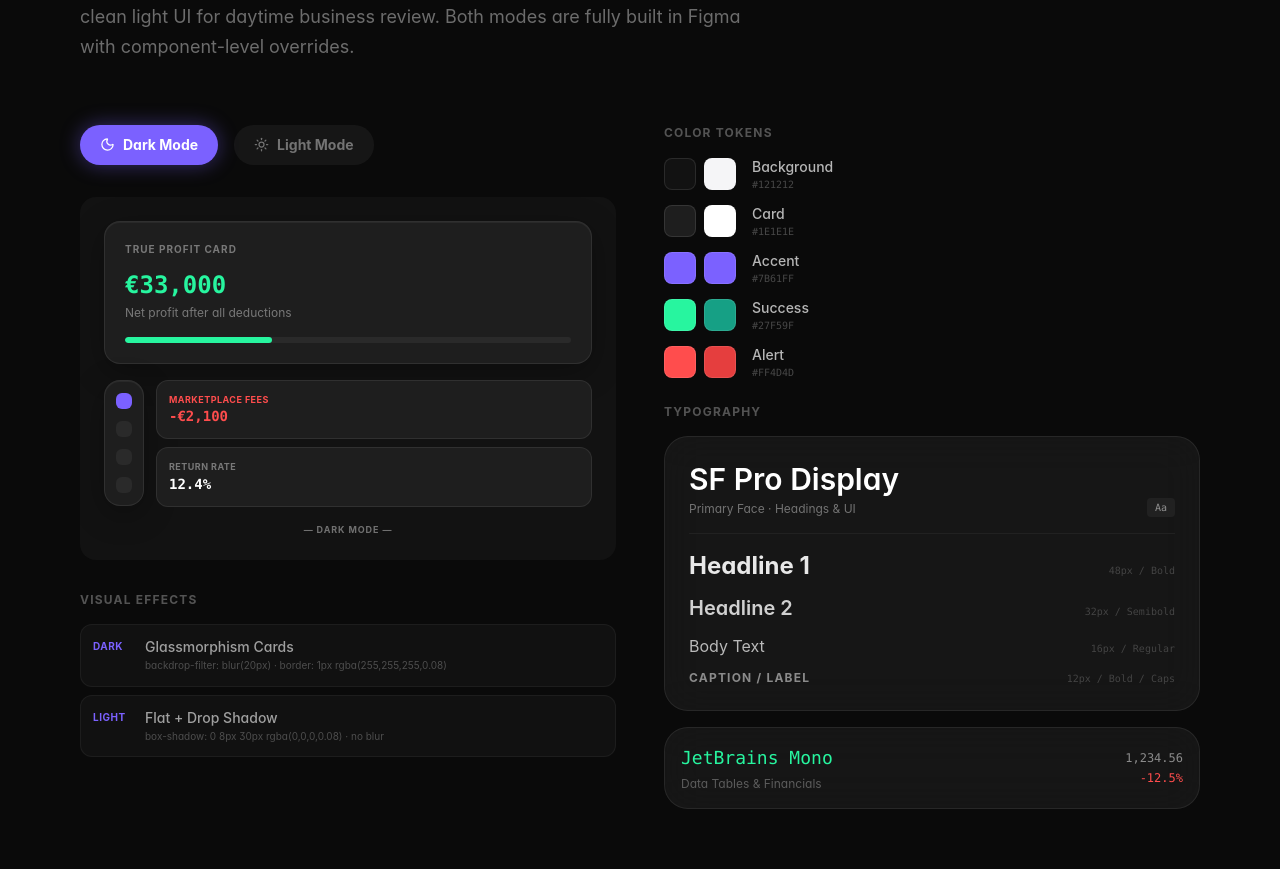
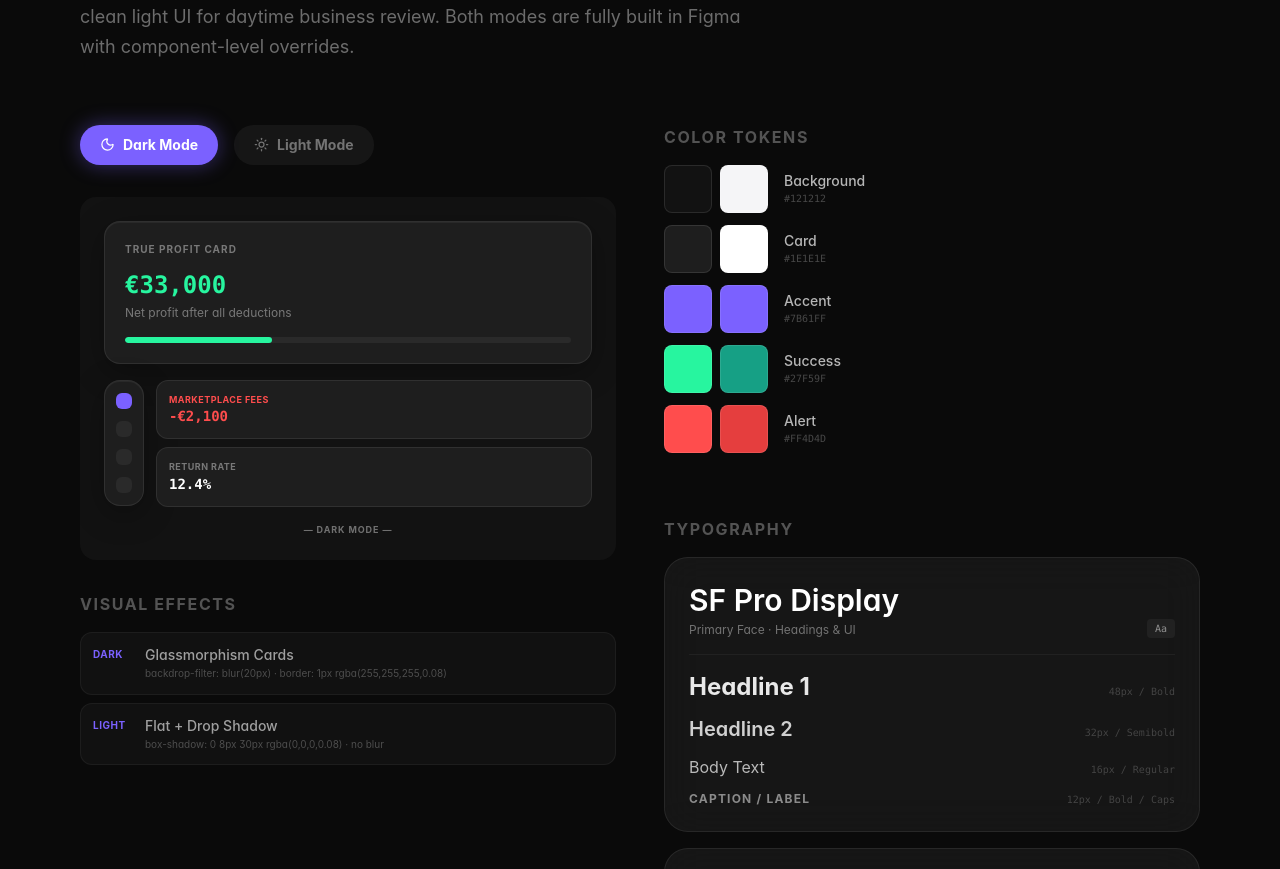
Before and after one commit to vaibhavsharma-2000/portfolio, a React (Vite) app: page /work/verity in a window 1280 px wide. Shown: the part 9063-9932 px from the top of the page. Built offline with nearby package versions, Linux system fonts and the light colour scheme.

Commit message:
style: Adjust text sizes, increase color swatch dimensions, and add padding to the typography section within DesignSystemSection.

```diff
--- a/src/components/verity/DesignSystemSection.jsx
+++ b/src/components/verity/DesignSystemSection.jsx
@@ -156,7 +156,7 @@ export function DesignSystemSection() {
 
                         {/* Effect specs — moved here to balance column heights */}
                         <div className="mt-8">
-                            <p className="text-xs font-bold uppercase tracking-widest text-white/30 mb-4">Visual Effects</p>
+                            <p className="text-s font-bold uppercase tracking-widest text-white/30 mb-4">Visual Effects</p>
                             <div className="space-y-2">
                                 {[
                                     { mode: 'Dark', name: 'Glassmorphism Cards', spec: 'backdrop-filter: blur(20px) · border: 1px rgba(255,255,255,0.08)' },
@@ -183,18 +183,18 @@ export function DesignSystemSection() {
                     >
                         {/* Color tokens */}
                         <div>
-                            <p className="text-xs font-bold uppercase tracking-widest text-white/30 mb-4">Color Tokens</p>
+                            <p className="text-s font-bold uppercase tracking-widest text-white/30 mb-4">Color Tokens</p>
                             <div className="space-y-3">
                                 {tokens.map((token, i) => (
                                     <div key={i} className="flex items-center gap-4">
                                         <div className="flex gap-2">
                                             <div
-                                                className="w-8 h-8 rounded-lg border border-white/10"
+                                                className="w-12 h-12 rounded-lg border border-white/10"
                                                 style={{ backgroundColor: token.dark }}
                                                 title={`Dark: ${token.dark}`}
                                             />
                                             <div
-                                                className="w-8 h-8 rounded-lg border border-white/10"
+                                                className="w-12 h-12 rounded-lg border border-white/10"
                                                 style={{ backgroundColor: token.light }}
                                                 title={`Light: ${token.light}`}
                                             />
@@ -210,7 +210,7 @@ export function DesignSystemSection() {
 
                         {/* Typography */}
                         <div>
-                            <p className="text-xs font-bold uppercase tracking-widest text-white/30 mb-4">Typography</p>
+                            <p className="text-s font-bold uppercase tracking-widest text-white/30 mb-4 pt-10">Typography</p>
                             <div className="space-y-4">
                                 <div className="verity-card-dark p-6">
                                     <div className="flex justify-between items-end mb-4 pb-4 border-b border-white/5">
```
